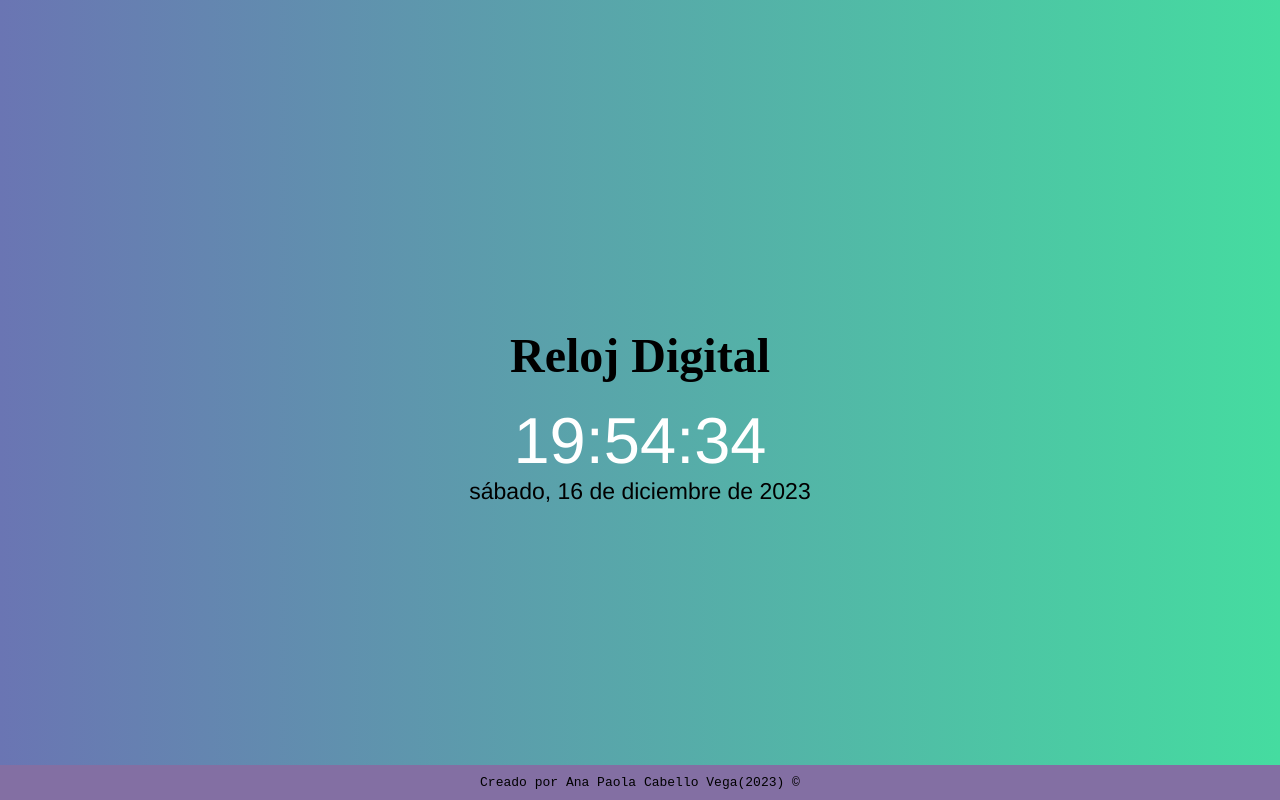
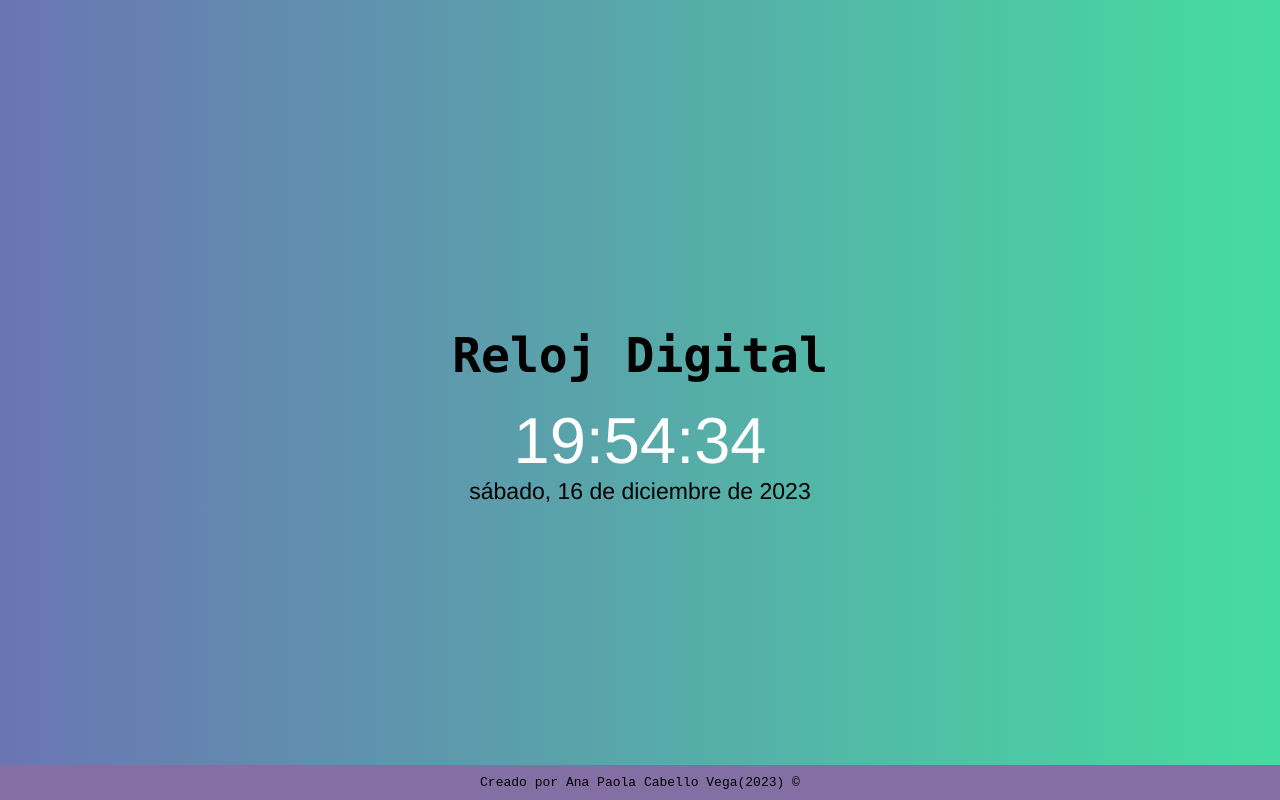
Before and after one commit to paolaTecnm/Reloj-Digital, a plain HTML site: page index.html in a window 1280 px wide. Drawn offline with Linux system fonts and the light colour scheme; a web font is replaced by a local one.

Commit message:
Update style.css

```diff
--- a/style.css
+++ b/style.css
@@ -25,7 +25,7 @@ h1 {
     font-size: 3em;
     margin-bottom: 20px;
     color: black;
-    font-family: "Times New Roman", Georgia;
+    font-family: "Lucida Console", monospace
 }
 
 footer {
```
